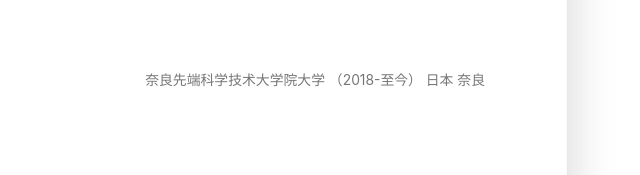
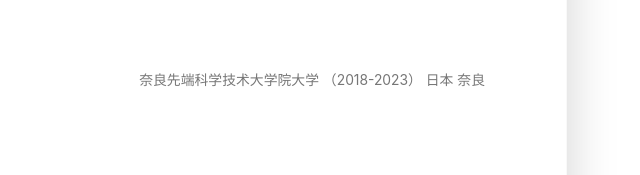
Before and after one commit to hellozhang209/hellozhang209.github.io2, a plain HTML site: page index-zh.html in a window 1280 px wide. Shown: the part 461-636 px from the top of the page, 595-1235 px from the left. Drawn offline with Linux system fonts and the light colour scheme.

Commit message:
Update index-zh.html

```diff
--- a/index-zh.html
+++ b/index-zh.html
@@ -105,7 +105,7 @@
                                 <div class="item mb-3">
                                     <div class="item-heading row align-items-center mb-2">
                                         <h4 class="item-title col-12 col-md-6 col-lg-6 mb-2 mb-md-0">理学博士（分子生物学/科研助理） </h4>
-                                        <div class="item-meta col-12 col-md-6 col-lg-61 text-muted text-left text-md-right"  style="font-size: 0.865rem;" >奈良先端科学技术大学院大学 （2018-至今）     日本 奈良</div>
+                                        <div class="item-meta col-12 col-md-6 col-lg-61 text-muted text-left text-md-right"  style="font-size: 0.865rem;" >奈良先端科学技术大学院大学 （2018-2023）     日本 奈良</div>
                                     </div>
                                     <div class="item-content">
                                         <p> 导师：satoko yoshida  教授 （寄生植物学领域开拓者之一） </br>
```
